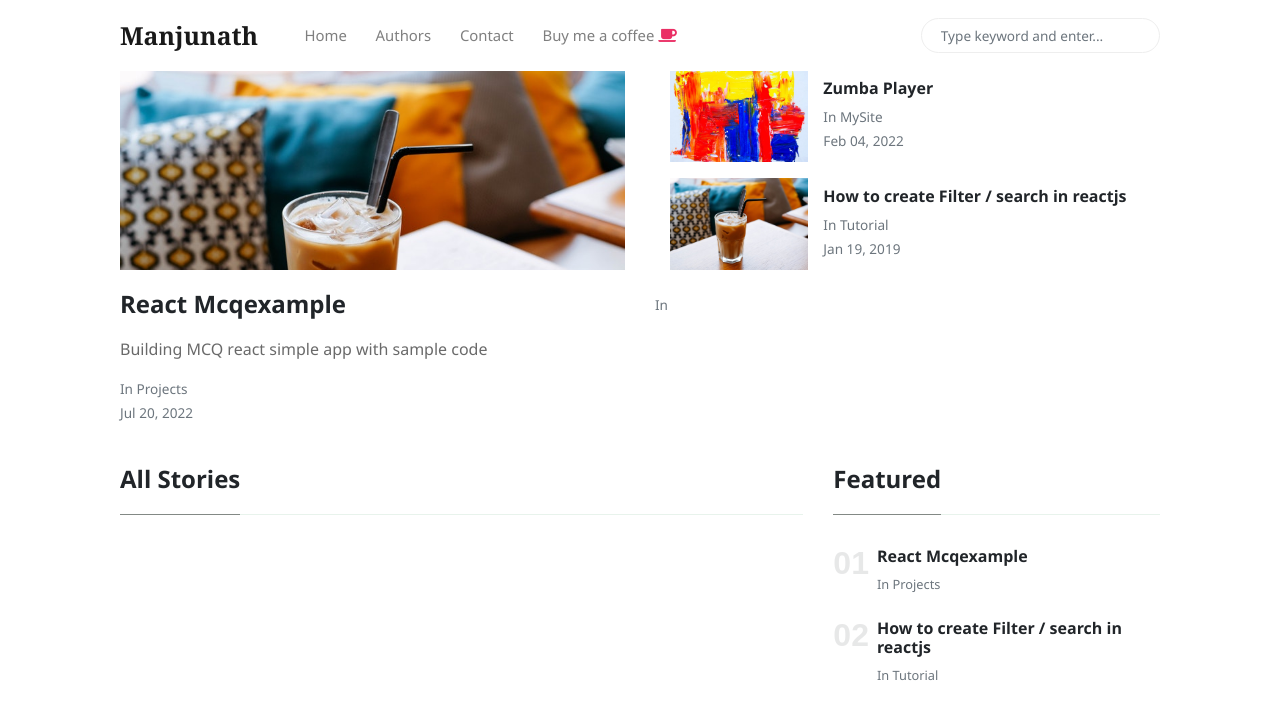
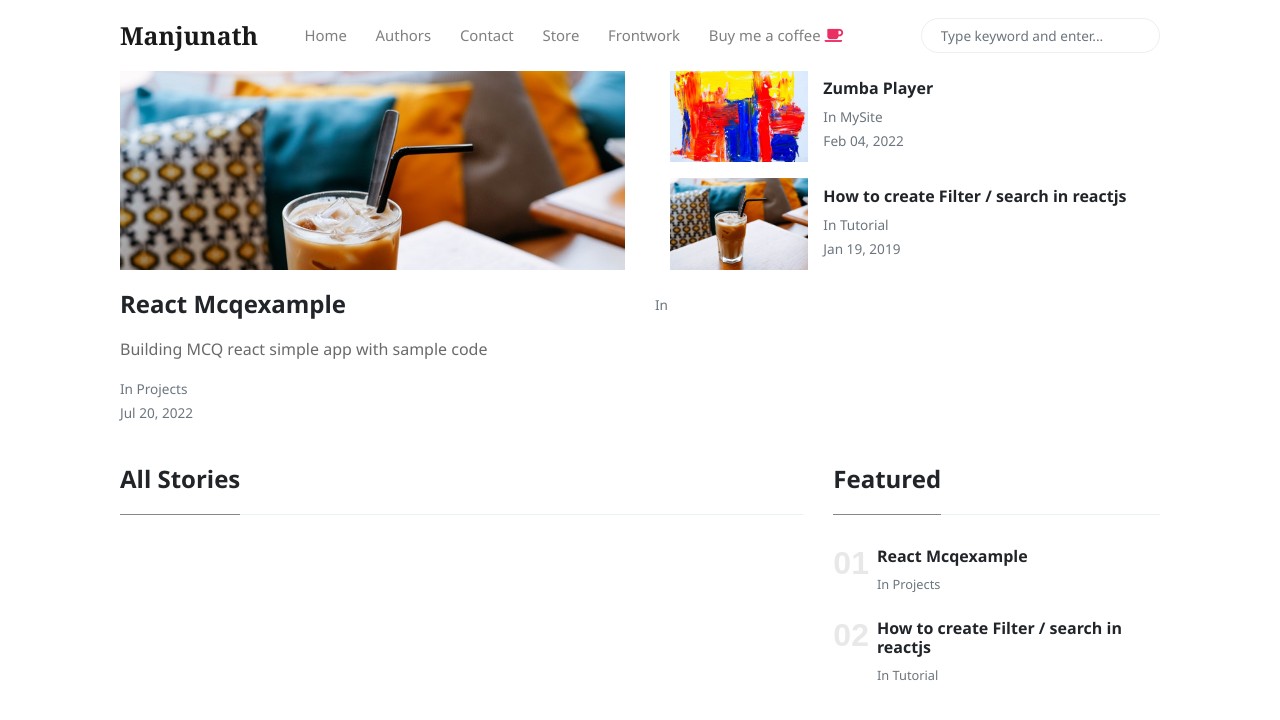
Before and after one commit to kalburgimanjunath/newtwoprofile, a Jekyll site: the page built from index.html, in a window 1280 px wide. Shown: the top 720 px of the page. Built offline with Jekyll 4.4.1, drawn with Linux system fonts in a browser that asks for light colours; nearby versions of some CDN libraries; the list of posts is cut into pages by our own code.

Commit message:
Update menu-header.html

```diff
--- a/_includes/menu-header.html
+++ b/_includes/menu-header.html
@@ -10,5 +10,11 @@
 <a class="nav-link" href="{{site.baseurl}}/contact.html">Contact</a>
 </li>
 <li class="nav-item">
+<a class="nav-link" href="{{site.baseurl}}/store.html">Store</a>
+</li>
+<li class="nav-item">
+<a class="nav-link" href="{{site.baseurl}}/frontwork.html">Frontwork</a>
+</li>
+<li class="nav-item">
 <a target="_blank" class="nav-link" href="https://www.wowthemes.net/donate/">Buy me a coffee <i class="fa fa-coffee text-danger"></i></a>
 </li>
```
